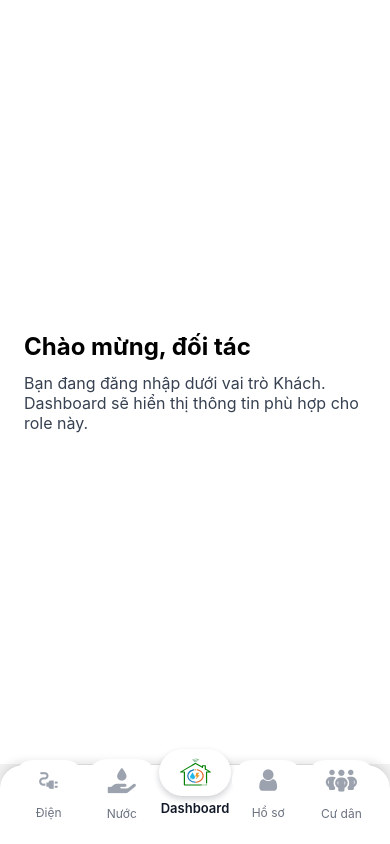
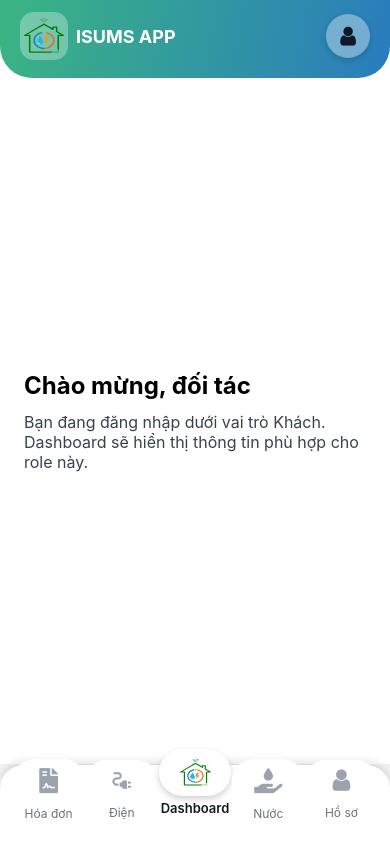
Before and after one commit to Management-System-for-Rental-SEP490/ISUMS_MOBILE_APP, a React Native app: screen /Main in a window 390 px wide. Built offline with nearby package versions, Linux system fonts and the light colour scheme.

Commit message:
role tenant: create the header with linear color for dashboard

```diff
--- a/package.json
+++ b/package.json
@@ -16,6 +16,7 @@
     "@tanstack/react-query": "^5.90.12",
     "axios": "^1.7.0",
     "expo": "~54.0.29",
+    "expo-linear-gradient": "~15.0.8",
     "expo-status-bar": "~3.0.9",
     "react": "19.1.0",
     "react-dom": "19.1.0",
--- a/src/features/consumption/screens/ElectricUsageScreen.tsx
+++ b/src/features/consumption/screens/ElectricUsageScreen.tsx
@@ -1,10 +1,17 @@
 import { View, Text, StyleSheet } from "react-native";
+import Header from "../../../shared/components/header";
 
-const ElectricUsageScreen = () => (
-  <View style={styles.screen}>
-    <Text>Electric</Text>
+const ElectricUsageScreen = () => {
+  return (
+    <View>
+      <Header/>
+  <View>
+      <View style={styles.screen}>
+        <Text>Electric</Text>
+      </View>
+    </View>
   </View>
-);
+);  }
 
 const styles = StyleSheet.create({
   screen: {
--- a/src/features/consumption/screens/WaterUsageScreen.tsx
+++ b/src/features/consumption/screens/WaterUsageScreen.tsx
@@ -1,10 +1,18 @@
 import { View, Text, StyleSheet } from "react-native";
+import Header from "../../../shared/components/header";
 
-const WaterUsageScreen = () => (
-  <View style={styles.screen}>
-    <Text>Water</Text>
-  </View>
-);
+const WaterUsageScreen = () => {
+  return (
+    <View>
+      <Header/>
+    <View>
+        <View style={styles.screen}>
+          <Text>Water</Text>
+        </View>
+      </View>
+    </View>
+  );
+};
 
 const styles = StyleSheet.create({
   screen: {
--- a/src/features/house/screens/HomeScreen.tsx
+++ b/src/features/house/screens/HomeScreen.tsx
@@ -1,7 +1,13 @@
 import { Text, View, StyleSheet } from "react-native";
+import { useFocusEffect } from "@react-navigation/native";
+import { useCallback, useState } from "react";
+import { BottomTabScreenProps } from "@react-navigation/bottom-tabs";
 import { useAuthStore } from "../../../store/useAuthStore";
+import Header from "../../../shared/components/header";
+import { MainTabParamList } from "../../../shared/types";
 
-const HomeScreen = () => {
+type HomeScreenProps = BottomTabScreenProps<MainTabParamList, "Dashboard">;
+const HomeScreen = ({ navigation }: HomeScreenProps) => {
   const { user, role } = useAuthStore();
   /*
     Giải thích:
@@ -11,13 +17,15 @@ const HomeScreen = () => {
     => Kết quả: biến roleLabel sẽ chứa tên role với chữ cái đầu viết hoa (ví dụ: "Tenant", "Landlord", "Manager"), hoặc "Khách" nếu chưa đăng nhập.
   */
   const roleLabel = role ? `${role.charAt(0).toUpperCase()}${role.slice(1)}` : "Khách";
-
   return (
     <View style={styles.container}>
-      <Text style={styles.title}>Chào mừng, {user ?? "đối tác"}</Text>
-      <Text style={styles.subtitle}>
-        Bạn đang đăng nhập dưới vai trò {roleLabel}. Dashboard sẽ hiển thị thông tin phù hợp cho role này.
-      </Text>
+      <Header />
+      <View style={styles.content}>
+        <Text style={styles.title}>Chào mừng, {user ?? "đối tác"}</Text>
+        <Text style={styles.subtitle}>
+          Bạn đang đăng nhập dưới vai trò {roleLabel}. Dashboard sẽ hiển thị thông tin phù hợp cho role này.
+        </Text>
+      </View>
     </View>
   );
 };
@@ -25,8 +33,11 @@ const HomeScreen = () => {
 const styles = StyleSheet.create({
   container: {
     flex: 1,
+    backgroundColor: "#fff",
+  },
+  content: {
+    flex: 1,
     padding: 24,
-    backgroundColor: "#fff",
     justifyContent: "center",
   },
   title: {
--- a/src/shared/components/footerNavigator.tsx
+++ b/src/shared/components/footerNavigator.tsx
@@ -97,11 +97,11 @@ const screenOptions = ({
 
 export const TenantTabs = () => (
   <Tab.Navigator screenOptions={screenOptions} initialRouteName="Dashboard">
+    <Tab.Screen name="Billing" component={BillingScreen} />
     <Tab.Screen name="ElectricUsage" component={ElectricUsageScreen} />
+    <Tab.Screen name="Dashboard" component={HomeScreen} />
     <Tab.Screen name="WaterUsage" component={WaterUsageScreen} />
-    <Tab.Screen name="Dashboard" component={HomeScreen} />
     <Tab.Screen name="Profile" component={UserProfileScreen} />
-    <Tab.Screen name="Tenants" component={TenantsScreen} />
   </Tab.Navigator>
 );
 
--- /dev/null
+++ b/src/shared/components/header.tsx
@@ -0,0 +1,32 @@
+
+import { ColorValue, Text, TouchableOpacity, View } from "react-native";
+import { LinearGradient } from "expo-linear-gradient";
+import { useSafeAreaInsets } from "react-native-safe-area-context";
+import headerStyles from "../styles/headerStyles";
+import Icons from "../theme/icon";
+
+const Header = () => {
+  const insets = useSafeAreaInsets();
+  return (
+    <LinearGradient
+      colors={["#3bb582", "rgba(12, 106, 181, 0.88)"] as [ColorValue, ColorValue]}
+      start={{ x: 0, y: 0 }}
+      end={{ x: 1, y: 1 }}
+      style={[headerStyles.gradient, { paddingTop: insets.top + 12 }]}
+    >
+      <View style={headerStyles.headerRow}>
+        <View style={headerStyles.brandRow}>
+          <View style={headerStyles.logoWrapper}>
+            <Icons.logoHome size={40} />
+          </View>
+          <Text style={headerStyles.brandTitle}>ISUMS APP</Text>
+        </View>
+        <TouchableOpacity style={headerStyles.userIcon}>
+          <Icons.user size={22} color="#0f172a" />
+        </TouchableOpacity>
+      </View>
+    </LinearGradient>
+  );
+};
+
+export default Header;
--- /dev/null
+++ b/src/shared/styles/headerStyles.tsx
@@ -0,0 +1,48 @@
+import { StyleSheet } from "react-native";
+
+const headerStyles = StyleSheet.create({
+  gradient: {
+    paddingVertical: 18,
+    paddingHorizontal: 20,
+    borderBottomLeftRadius: 32,
+    borderBottomRightRadius: 32,
+  },
+  headerRow: {
+    flexDirection: "row",
+    justifyContent: "space-between",
+    alignItems: "center",
+  },
+  brandRow: {
+    flexDirection: "row",
+    alignItems: "center",
+  },
+  logoWrapper: {
+    width: 48,
+    height: 48,
+    borderRadius: 14,
+    backgroundColor: "rgba(255,255,255,0.3)",
+    justifyContent: "center",
+    alignItems: "center",
+    marginRight: 8,
+  },
+  brandTitle: {
+    color: "#fff",
+    fontSize: 18,
+    fontWeight: "700",
+  },
+  userIcon: {
+    width: 44,
+    height: 44,
+    borderRadius: 22,
+    backgroundColor: "rgba(255,255,255,0.35)",
+    justifyContent: "center",
+    alignItems: "center",
+    shadowColor: "#000",
+    shadowOffset: { width: 0, height: 2 },
+    shadowOpacity: 0.18,
+    shadowRadius: 6,
+    elevation: 4,
+  },
+});
+
+export default headerStyles;
```
Also changed, not shown: 1 other file (tests, documents, lock files or other folders).
